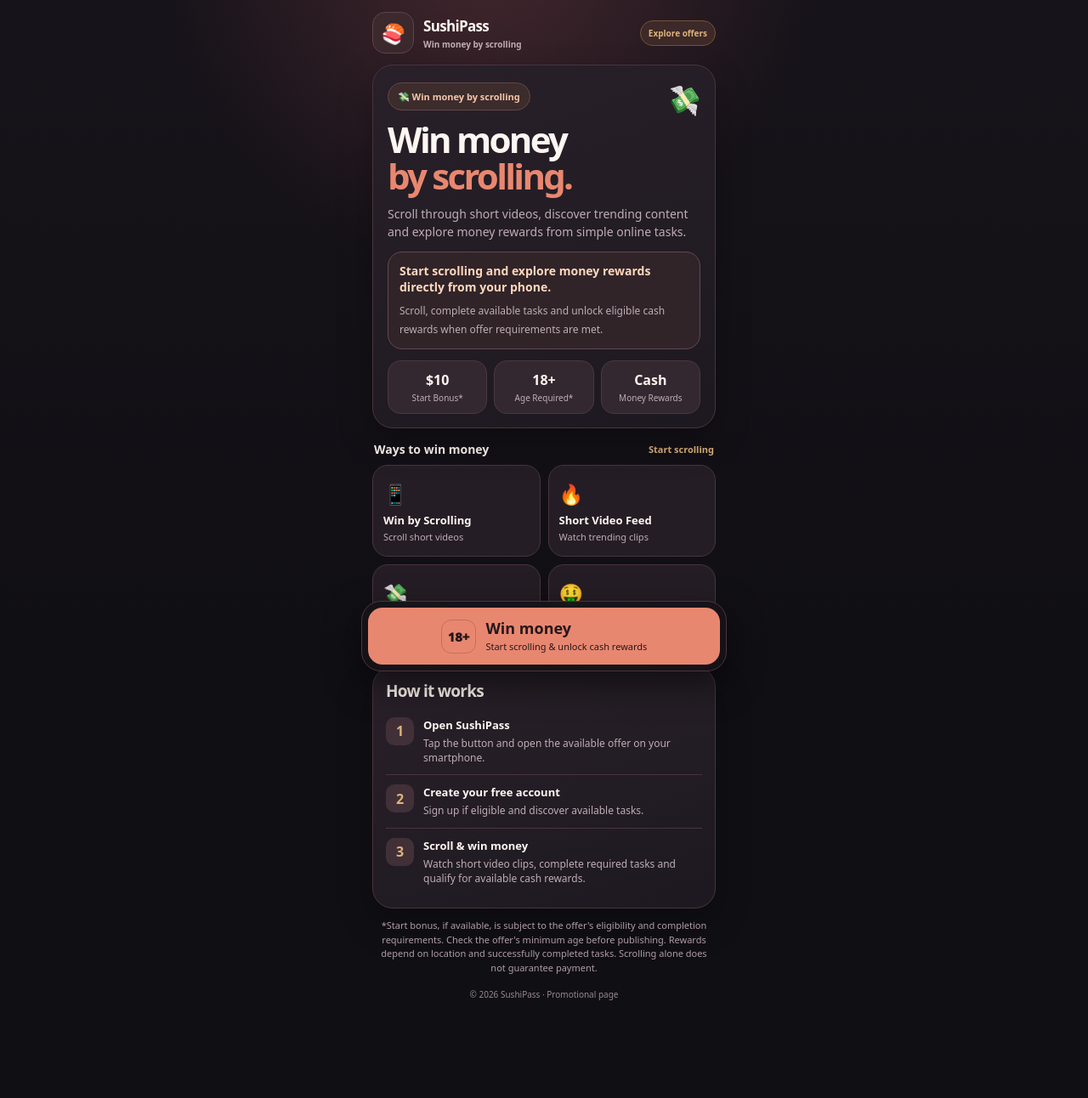
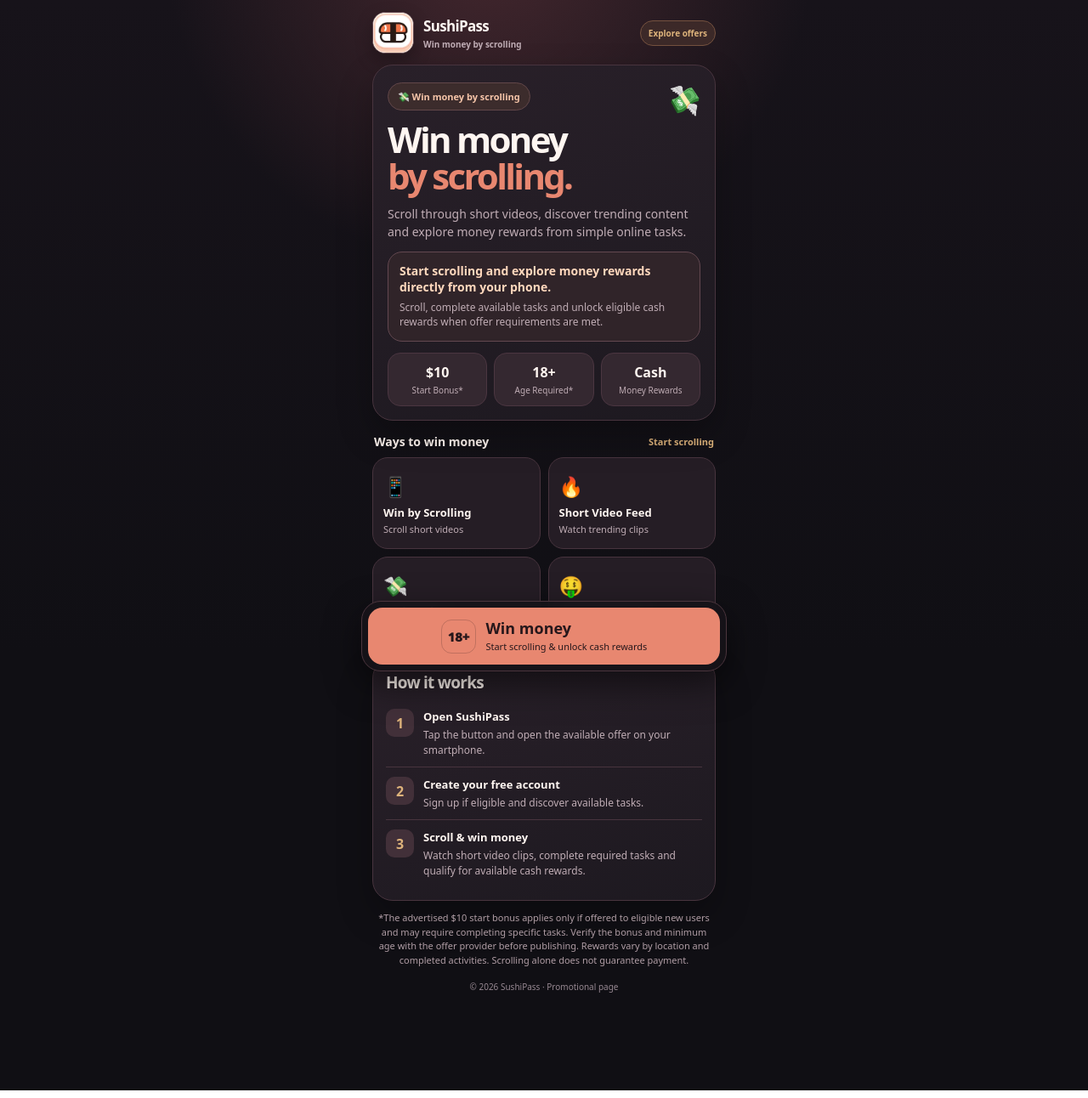
Before and after one commit to Gabrriel1/Sushipass, a plain HTML site: page home/index.html in a window 1280 px wide. Shown: the whole page at 85% size. Drawn offline with Linux system fonts and the light colour scheme.

Commit message:
Update index.html

```diff
--- a/home/index.html
+++ b/home/index.html
@@ -3,10 +3,26 @@
 <html lang="en">
 <head>
   <meta charset="UTF-8">
-  <meta name="viewport" content="width=device-width, initial-scale=1, viewport-fit=cover">
+
+  <meta
+    name="viewport"
+    content="width=device-width, initial-scale=1, viewport-fit=cover"
+  >
+
   <meta name="theme-color" content="#100f14">
-  <meta name="description" content="Win money by scrolling. Discover available tasks and rewards with SushiPass.">
+
+  <meta
+    name="description"
+    content="Win money by scrolling. Discover available tasks and rewards with SushiPass."
+  >
+
   <title>SushiPass — Win Money by Scrolling</title>
+
+  <link
+    rel="icon"
+    type="image/webp"
+    href="../offer-1793183086459-051ba69ff310.webp"
+  >
 
   <style>
     :root {
@@ -32,11 +48,27 @@
     body {
       margin: 0;
       min-height: 100vh;
+
       background:
-        radial-gradient(circle at 45% -5%, #44272e 0, transparent 25%),
-        linear-gradient(180deg, #17131a, #100f14 60%, #100f14);
+        radial-gradient(
+          circle at 45% -5%,
+          #44272e 0,
+          transparent 25%
+        ),
+        linear-gradient(
+          180deg,
+          #17131a,
+          #100f14 60%,
+          #100f14
+        );
+
       color: var(--text);
-      font-family: system-ui, -apple-system, "Segoe UI", sans-serif;
+
+      font-family: system-ui,
+        -apple-system,
+        "Segoe UI",
+        sans-serif;
+
       -webkit-font-smoothing: antialiased;
     }
 
@@ -57,6 +89,8 @@
       padding: 14px 13px 114px;
     }
 
+    /* Header */
+
     .top {
       display: flex;
       align-items: center;
@@ -64,15 +98,26 @@
       margin: 0 0 13px;
     }
 
+    /* SushiPass logo */
+
     .logo {
-      display: grid;
-      place-items: center;
       width: 49px;
       height: 49px;
+      flex: 0 0 49px;
+
       border-radius: 15px;
-      background: #3b292e;
+      overflow: hidden;
+
+      background: #fff;
       border: 1px solid #60434c;
-      font-size: 23px;
+      box-shadow: 0 8px 20px #0004;
+    }
+
+    .logo img {
+      display: block;
+      width: 100%;
+      height: 100%;
+      object-fit: cover;
     }
 
     .brand strong {
@@ -94,21 +139,33 @@
       font-size: 10px;
       font-weight: 900;
       color: var(--gold);
+
       border: 1px solid #75523f;
       background: #3c2928;
+
       padding: 7px 9px;
       border-radius: 30px;
       white-space: nowrap;
     }
 
+    /* Cards */
+
     .card {
-      background: linear-gradient(160deg, #292029, #1d1920);
+      background: linear-gradient(
+        160deg,
+        #292029,
+        #1d1920
+      );
+
       border: 1px solid var(--line);
       border-radius: 24px;
       box-shadow: 0 18px 40px #0004;
+
       margin-bottom: 12px;
       overflow: hidden;
     }
+
+    /* Hero */
 
     .hero {
       padding: 20px 17px 16px;
@@ -116,23 +173,27 @@
     }
 
     .hero:after {
-      content: '💸';
+      content: "💸";
       position: absolute;
       right: 16px;
       top: 18px;
       font-size: 32px;
       transform: rotate(12deg);
+      pointer-events: none;
     }
 
     .badge {
       display: inline-block;
       padding: 8px 11px;
       border-radius: 20px;
+
       background: #3c2c2c;
       border: 1px solid #624749;
+
       color: #f5c4a8;
       font-weight: 850;
       font-size: 11px;
+
       margin-bottom: 13px;
       max-width: 82%;
     }
@@ -153,15 +214,20 @@
       color: var(--muted);
       font-size: 14px;
       line-height: 1.52;
+
       margin: 0 0 13px;
       max-width: 355px;
     }
 
+    /* Reward box */
+
     .money {
       padding: 13px;
       border-radius: 17px;
+
       background: #302429;
       border: 1px solid #634850;
+
       margin-bottom: 13px;
     }
 
@@ -174,22 +240,30 @@
     }
 
     .money span {
+      display: block;
       font-size: 12px;
       line-height: 1.45;
       color: var(--muted);
     }
 
+    /* Quick info */
+
     .quick {
       display: grid;
-      grid-template-columns: repeat(3, minmax(0, 1fr));
+      grid-template-columns: repeat(
+        3,
+        minmax(0, 1fr)
+      );
       gap: 8px;
     }
 
     .quick div {
       text-align: center;
+
       background: #342830;
       border: 1px solid #4b3641;
       border-radius: 15px;
+
       padding: 11px 5px;
     }
 
@@ -205,11 +279,14 @@
       margin-top: 3px;
     }
 
+    /* Ways to win */
+
     .heading {
       display: flex;
       align-items: center;
       justify-content: space-between;
       gap: 10px;
+
       margin: 15px 2px 9px;
       font-size: 14px;
     }
@@ -231,6 +308,7 @@
       background: #251d25;
       border: 1px solid var(--line);
       border-radius: 18px;
+
       padding: 14px 12px;
       min-height: 103px;
     }
@@ -254,6 +332,8 @@
       margin-top: 5px;
       line-height: 1.3;
     }
+
+    /* How it works */
 
     .steps {
       padding: 15px;
@@ -279,8 +359,10 @@
     .num {
       display: grid;
       place-items: center;
+
       flex: 0 0 33px;
       height: 33px;
+
       border-radius: 10px;
       background: #423039;
       color: var(--gold);
@@ -299,6 +381,8 @@
       line-height: 1.45;
     }
 
+    /* Disclaimer */
+
     .fine {
       font-size: 11px;
       line-height: 1.5;
@@ -315,17 +399,30 @@
       margin-top: 15px;
     }
 
+    /* Sticky CTA */
+
     .sticky {
       position: fixed;
       left: 50%;
       transform: translateX(-50%);
-      bottom: max(10px, env(safe-area-inset-bottom));
-      width: min(430px, calc(100% - 22px));
+
+      bottom: max(
+        10px,
+        env(safe-area-inset-bottom)
+      );
+
+      width: min(
+        430px,
+        calc(100% - 22px)
+      );
+
       z-index: 20;
       padding: 7px;
+
       background: #171319e8;
       border: 1px solid #4b353d;
       border-radius: 23px;
+
       box-shadow: 0 15px 40px #0008;
       backdrop-filter: blur(12px);
     }
@@ -335,11 +432,15 @@
       align-items: center;
       justify-content: center;
       gap: 11px;
+
       min-height: 67px;
       padding: 12px 13px;
       border-radius: 17px;
+
       background: var(--coral);
       color: #26171b;
+
+      transition: transform .15s ease;
     }
 
     .main-btn:active {
@@ -350,6 +451,7 @@
       border: 1px solid #26171b33;
       border-radius: 12px;
       padding: 9px 7px;
+
       font-size: 15px;
       font-weight: 950;
     }
@@ -384,6 +486,16 @@
         font-size: 13px;
       }
     }
+
+    @media (prefers-reduced-motion: reduce) {
+      html {
+        scroll-behavior: auto;
+      }
+
+      .main-btn {
+        transition: none;
+      }
+    }
   </style>
 </head>
 
@@ -391,16 +503,29 @@
 
   <main class="wrap">
 
+    <!-- HEADER -->
+
     <header class="top">
-      <div class="logo" aria-hidden="true">🍣</div>
+
+      <div class="logo">
+        <img
+          src="../offer-1793183086459-051ba69ff310.webp"
+          alt="SushiPass logo"
+        >
+      </div>
 
       <div class="brand">
         <strong>SushiPass</strong>
         <span>Win money by scrolling</span>
       </div>
 
-      <div class="mini">Explore offers</div>
+      <div class="mini">
+        Explore offers
+      </div>
+
     </header>
+
+    <!-- HERO -->
 
     <section class="card hero">
 
@@ -415,12 +540,15 @@
 
       <p>
         Scroll through short videos,
-        discover trending content and
-        explore money rewards from
-        simple online tasks.
+        discover trending content
+        and explore money rewards
+        from simple online tasks.
       </p>
 
+      <!-- MONEY BOX -->
+
       <div class="money">
+
         <strong>
           Start scrolling and explore money
           rewards directly from your phone.
@@ -431,11 +559,13 @@
           and unlock eligible cash rewards
           when offer requirements are met.
         </span>
+
       </div>
+
+      <!-- QUICK INFO -->
 
       <div class="quick">
 
-        <!-- Confirm the $10 bonus is offered before publishing. -->
         <div>
           <strong>$10</strong>
           <span>Start Bonus*</span>
@@ -455,93 +585,163 @@
 
     </section>
 
+    <!-- WAYS TO WIN MONEY -->
+
     <div class="heading">
-      <strong>Ways to win money</strong>
-      <span>Start scrolling</span>
+
+      <strong>
+        Ways to win money
+      </strong>
+
+      <span>
+        Start scrolling
+      </span>
+
     </div>
 
-    <section class="tasks" aria-label="Ways to win money">
+    <section
+      class="tasks"
+      aria-label="Ways to win money"
+    >
 
       <div class="task">
+
         <span class="emoji">📱</span>
-        <strong>Win by Scrolling</strong>
-        <span>Scroll short videos</span>
+
+        <strong>
+          Win by Scrolling
+        </strong>
+
+        <span>
+          Scroll short videos
+        </span>
+
       </div>
 
       <div class="task">
+
         <span class="emoji">🔥</span>
-        <strong>Short Video Feed</strong>
-        <span>Watch trending clips</span>
+
+        <strong>
+          Short Video Feed
+        </strong>
+
+        <span>
+          Watch trending clips
+        </span>
+
       </div>
 
       <div class="task">
+
         <span class="emoji">💸</span>
-        <strong>Cash Tasks</strong>
-        <span>Complete simple offers</span>
+
+        <strong>
+          Cash Tasks
+        </strong>
+
+        <span>
+          Complete simple offers
+        </span>
+
       </div>
 
       <div class="task">
+
         <span class="emoji">🤑</span>
-        <strong>Money Rewards</strong>
-        <span>Unlock eligible cash</span>
+
+        <strong>
+          Money Rewards
+        </strong>
+
+        <span>
+          Unlock eligible cash
+        </span>
+
       </div>
 
     </section>
 
+    <!-- HOW IT WORKS -->
+
     <section class="card steps">
 
-      <h2>How it works</h2>
+      <h2>
+        How it works
+      </h2>
 
       <div class="step">
+
         <span class="num">1</span>
+
         <div>
           <h3>Open SushiPass</h3>
+
           <p>
-            Tap the button and open the
-            available offer on your smartphone.
+            Tap the button and open
+            the available offer
+            on your smartphone.
           </p>
         </div>
+
       </div>
 
       <div class="step">
+
         <span class="num">2</span>
+
         <div>
           <h3>Create your free account</h3>
+
           <p>
             Sign up if eligible and
             discover available tasks.
           </p>
         </div>
+
       </div>
 
       <div class="step">
+
         <span class="num">3</span>
+
         <div>
           <h3>Scroll &amp; win money</h3>
+
           <p>
             Watch short video clips,
-            complete required tasks and
-            qualify for available cash rewards.
+            complete required tasks
+            and qualify for available
+            cash rewards.
           </p>
         </div>
+
       </div>
 
     </section>
 
+    <!-- DISCLAIMER -->
+
     <p class="fine">
-      *Start bonus, if available, is subject to
-      the offer's eligibility and completion
-      requirements. Check the offer's minimum
-      age before publishing. Rewards depend on
-      location and successfully completed tasks.
+      *The advertised $10 start bonus
+      applies only if offered to eligible
+      new users and may require completing
+      specific tasks. Verify the bonus
+      and minimum age with the offer provider
+      before publishing. Rewards vary by
+      location and completed activities.
       Scrolling alone does not guarantee payment.
     </p>
+
+    <!-- FOOTER -->
 
     <footer>
       © 2026 SushiPass · Promotional page
     </footer>
 
   </main>
+
+  <!-- STICKY AFFILIATE BUTTON -->
 
   <div class="sticky">
 
@@ -552,37 +752,65 @@
       target="_self"
     >
 
-      <span class="age">18+</span>
+      <span class="age">
+        18+
+      </span>
 
       <span class="btn-text">
-        <strong>Win money</strong>
+
+        <strong>
+          Win money
+        </strong>
+
         <small>
           Start scrolling &amp;
           unlock cash rewards
         </small>
+
       </span>
 
     </a>
 
   </div>
 
+  <!-- TRACKING PARAMETERS -->
+
   <script>
-    const cta = document.getElementById("mainCta");
+    const cta = document.getElementById(
+      "mainCta"
+    );
 
-    // Preserve tracking parameters from the
-    // prelander, including device and campaign IDs.
+    // Original affiliate link
 
-    const destination = new URL(cta.href);
+    const destination = new URL(
+      cta.href
+    );
+
+    // Read parameters from previous pages
 
     const incoming = new URLSearchParams(
       window.location.search
     );
 
+    // Append parameters without overwriting
+    // existing affiliate URL parameters
+
     incoming.forEach(function(value, key) {
+
       if (!destination.searchParams.has(key)) {
-        destination.searchParams.append(key, value);
+
+        destination.searchParams.append(
+          key,
+          value
+        );
+
       }
+
     });
+
+    // Keep navigation in the same tab.
+    // This is preferable for many
+    // mobile in-app browser flows.
 
     cta.href = destination.toString();
   </script>
```
